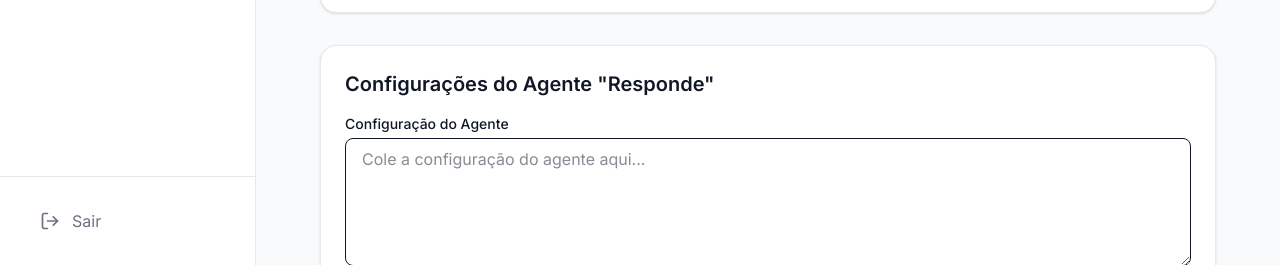
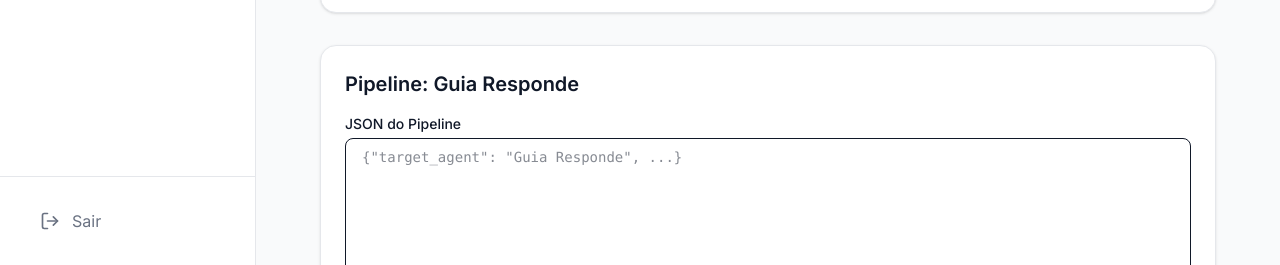
Before and after one commit to gabrabra/Sistema-GuIA-teste, a React (Vite) app: page /#/configuracoes/agentes-ia in a window 1280 px wide. Shown: the part 535-800 px from the top of the page. Built offline with nearby package versions, Linux system fonts and the light colour scheme; no server answers; sample sign-in values are in the browser's storage.

Commit message:
feat: Rename AI agent config fields
Renames 'respondeAgentConfig' to 'guiaRespondePipeline' and adds 'guiaRedigePipeline' to better reflect the purpose of these configuration fields as pipelines for specific AI agents.

```diff
--- a/views/pages/ConfiguracoesAgentesIA.tsx
+++ b/views/pages/ConfiguracoesAgentesIA.tsx
@@ -7,11 +7,17 @@ export const ConfiguracoesAgentesIA: React.FC = () => {
   const { themeClasses } = useTheme();
   const [openaiKey, setOpenaiKey] = useState('');
   const [redisUrl, setRedisUrl] = useState('');
-  const [respondeAgentConfig, setRespondeAgentConfig] = useState('');
+  const [guiaRespondePipeline, setGuiaRespondePipeline] = useState('');
+  const [guiaRedigePipeline, setGuiaRedigePipeline] = useState('');
 
   const handleSave = () => {
     // Implement save logic here, e.g., call an API to save these settings
-    console.log('Saving AI Agent configurations:', { openaiKey, redisUrl, respondeAgentConfig });
+    console.log('Saving AI Agent configurations:', {
+      openaiKey,
+      redisUrl,
+      guiaRespondePipeline,
+      guiaRedigePipeline
+    });
     alert('Configurações salvas com sucesso!');
   };
 
@@ -55,15 +61,30 @@ export const ConfiguracoesAgentesIA: React.FC = () => {
       </Card>
 
       <Card className="p-6">
-        <h2 className={`text-xl font-semibold mb-4 ${themeClasses.text}`}>Configurações do Agente "Responde"</h2>
+        <h2 className={`text-xl font-semibold mb-4 ${themeClasses.text}`}>Pipeline: Guia Responde</h2>
         <div className="space-y-4">
           <div>
-            <label className={`block text-sm font-medium mb-1 ${themeClasses.text}`}>Configuração do Agente</label>
+            <label className={`block text-sm font-medium mb-1 ${themeClasses.text}`}>JSON do Pipeline</label>
             <textarea
-              value={respondeAgentConfig}
-              onChange={(e) => setRespondeAgentConfig(e.target.value)}
-              className="w-full px-4 py-2 border rounded-lg h-32"
-              placeholder="Cole a configuração do agente aqui..."
+              value={guiaRespondePipeline}
+              onChange={(e) => setGuiaRespondePipeline(e.target.value)}
+              className="w-full px-4 py-2 border rounded-lg h-64 font-mono text-sm"
+              placeholder='{"target_agent": "Guia Responde", ...}'
+            />
+          </div>
+        </div>
+      </Card>
+
+      <Card className="p-6">
+        <h2 className={`text-xl font-semibold mb-4 ${themeClasses.text}`}>Pipeline: Guia Redige</h2>
+        <div className="space-y-4">
+          <div>
+            <label className={`block text-sm font-medium mb-1 ${themeClasses.text}`}>JSON do Pipeline</label>
+            <textarea
+              value={guiaRedigePipeline}
+              onChange={(e) => setGuiaRedigePipeline(e.target.value)}
+              className="w-full px-4 py-2 border rounded-lg h-64 font-mono text-sm"
+              placeholder='{"target_agent": "Guia Redige", ...}'
             />
           </div>
         </div>
```
